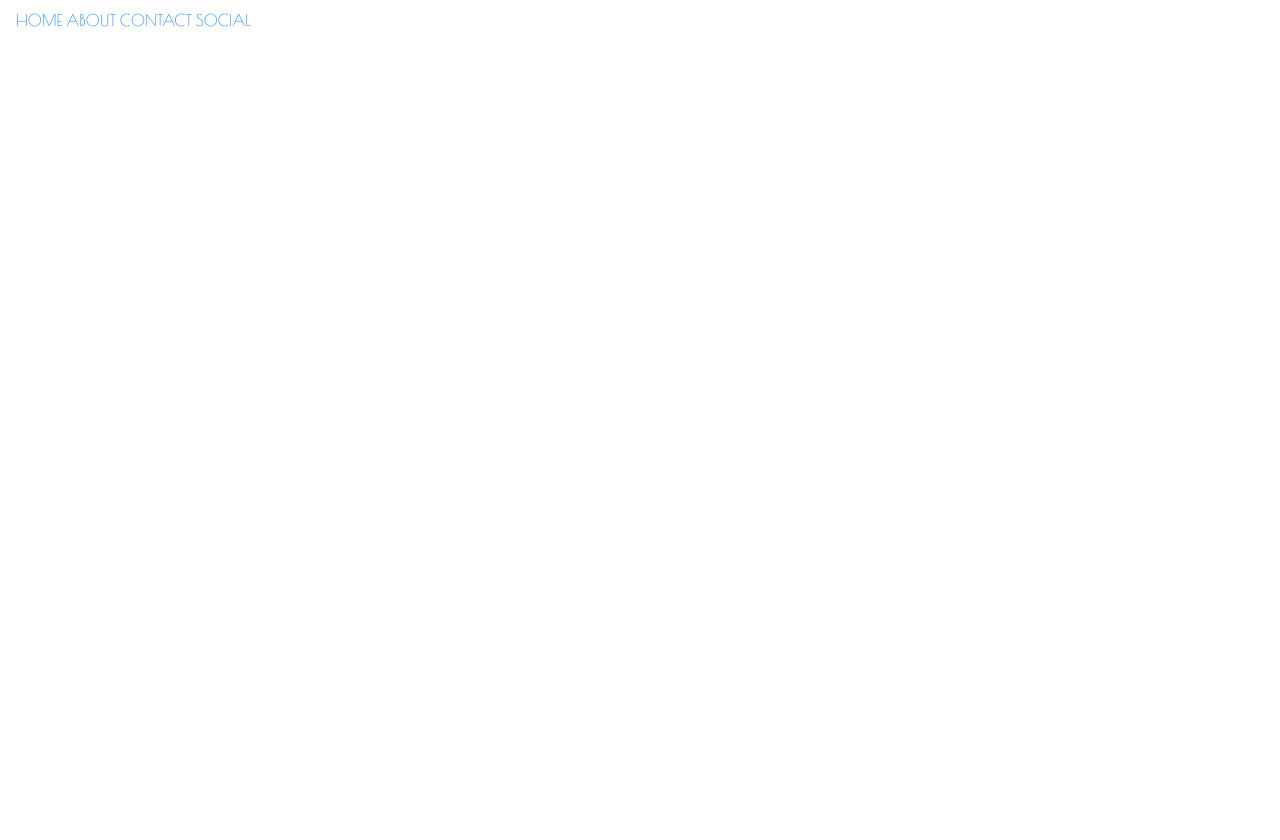
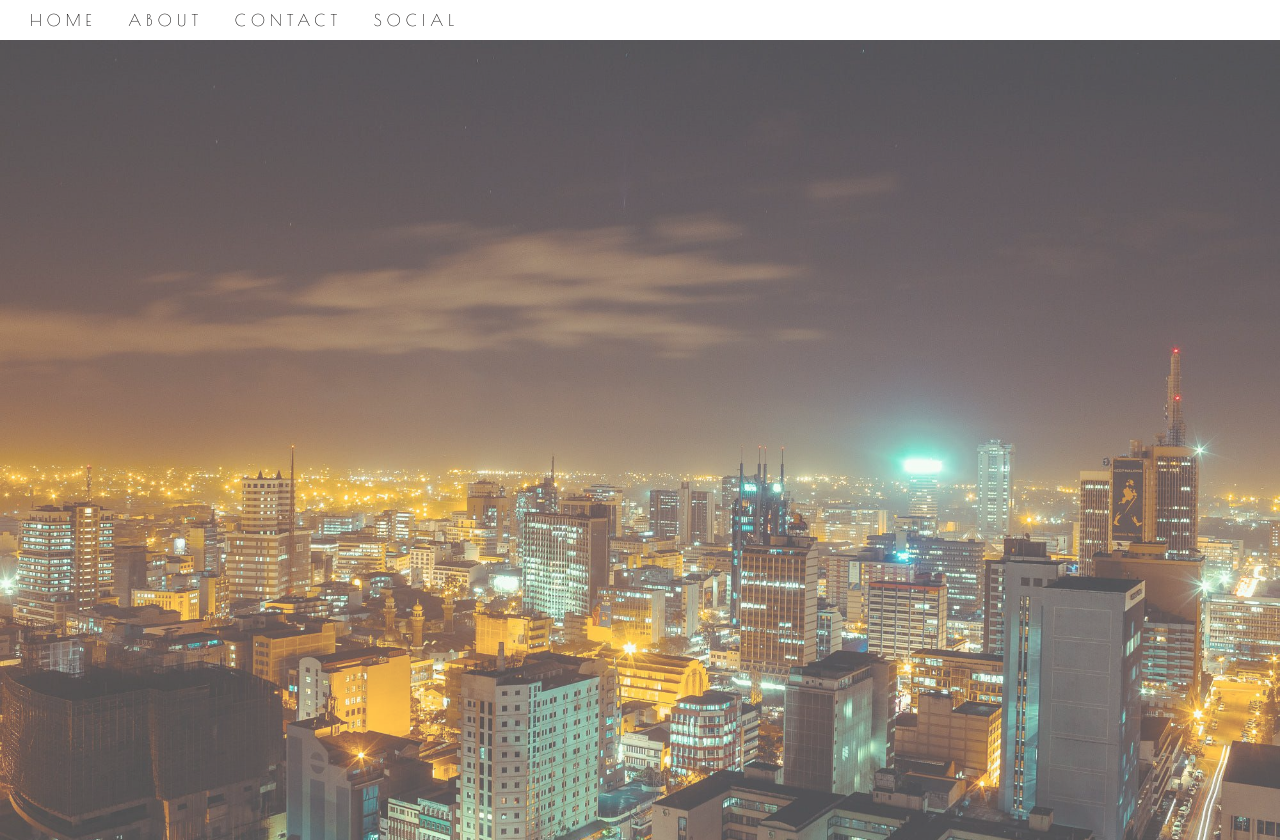
Before and after one commit to jasongithui/parking-lot, a plain HTML site: page index.html in a window 1280 px wide. Before the commit the page ends 800 px from the top, so only its background shows below. Drawn offline with nearby package versions, Linux system fonts and the light colour scheme.

Commit message:
add navbar links

```diff
--- a/css/styles.css
+++ b/css/styles.css
@@ -3,4 +3,39 @@ body,html {
   font-style: normal;
   font-weight: 400;
   font-display: swap;
+  scroll-behavior: smooth;
 }
+/*--header image--*/
+header {
+    background-image: url(../background/head3.jpg);
+    opacity: 0.7;
+    filter: (opacity=50);
+    background-repeat: no-repeat;
+    background-position: center;
+    background-size: cover;
+    min-height: 100vh;
+}
+/*--Navbar links--*/
+
+.list-nav a {
+    text-decoration: none;
+    color: rgb(8, 6, 6);
+    letter-spacing: 5px;
+    padding: 14px;
+    transition: 1.7s ease-out;
+
+}
+
+.list-nav a:hover {
+    color: black;
+    background-color: rgb(177, 184, 88);
+    transition: 1s ease-in;
+}
+
+.list-nav {
+  text-decoration: none;
+  font-family: 'Poiret One';
+  font-style: normal;
+  font-weight: 400;
+  font-display: swap;
+}
--- a/index.html
+++ b/index.html
@@ -13,10 +13,7 @@
      <!-- Google Fonts -->
      <link href="https://fonts.googleapis.com/css2?family=Merienda&family=Orbitron&family=Poiret+One&family=Rajdhani:wght@300&display=swap" rel="stylesheet">
 </head>
-<header>
-
-</header>
-   <div class="navbar navbar-default  navbar-fixed-top transparent" id="myNavbar">
+ <div class="navbar navbar-default  navbar-fixed-top transparent" id="myNavbar">
     <div class="list-nav" id="myNavbar">
         <a class="active" href="#home" class="bar-item button">HOME</a>
         <a href="#menu" class="bar-item button">ABOUT</a>
@@ -25,6 +22,10 @@
     </div>
 
 </div>
+<header>
+
+</header>
+
 
 <body>
 
```
Also changed, not shown: background/head1.jpg, background/head2.jpg (deleted).
